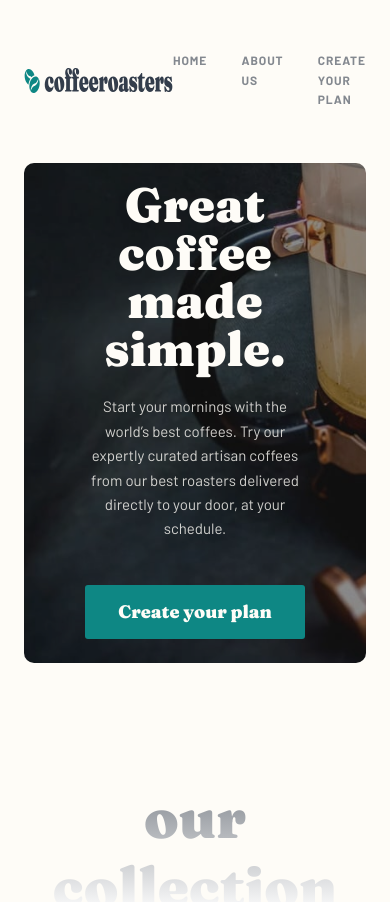
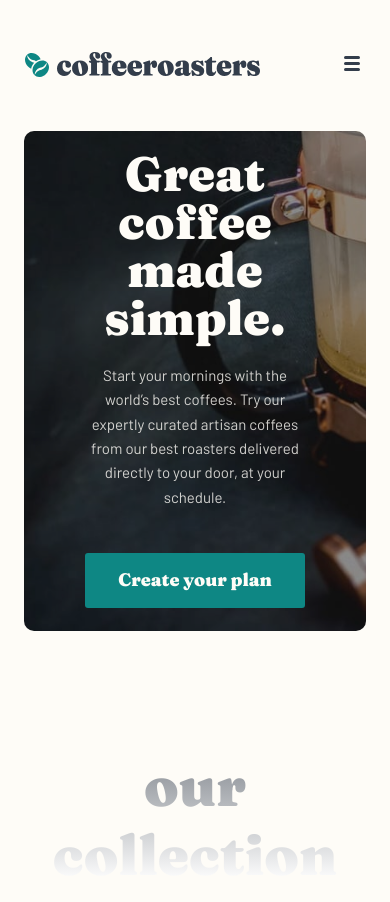
Before and after one commit to ohmymario/coffee-roasters, a Next.js app: page / in a window 390 px wide. Shown: the top 902 px of the page. Built offline with nearby package versions, Linux system fonts and the light colour scheme.

Commit message:
Added menu button and menu for mobile view

```diff
--- a/components/header/Header.js
+++ b/components/header/Header.js
@@ -1,10 +1,39 @@
-import React from 'react';
+import React, { useState, useEffect } from 'react';
 import Image from 'next/image';
 import HeaderStyles from './HeaderStyles';
 import Navigation from '../navigation/Navigation';
+import MobNavigation from '../mobNavigation/MobNavigation';
 
-const Header = () => (
-  <HeaderStyles>
+import useWindowDimensions from '../../hooks/useWindowSize';
+
+const Header = () => {
+  const { width } = useWindowDimensions();
+  const [open, setOpen] = useState(false);
+
+  const navChange = () =>
+    width <= 500 ? (
+      <div className="mobNav-Container">
+        <button type="button" onClick={() => setOpen(!open)}>
+          <Image
+            src={
+              open
+                ? '/images/icons/icon-close.svg'
+                : '/images/icons/icon-hamburger.svg'
+            }
+            layout="fixed"
+            alt="menu"
+            width={16}
+            height={15}
+          />
+        </button>
+        <MobNavigation open={open} setOpen={setOpen} />
+      </div>
+    ) : (
+      <Navigation />
+    );
+
+  return (
+    <HeaderStyles open={open}>
       <Image
         src="/images/logo.svg"
         layout="fixed"
@@ -12,8 +41,9 @@ const Header = () => (
         width={237}
         height={27}
       />
-    <Navigation />
+      {navChange()}
     </HeaderStyles>
   );
+};
 
 export default Header;
--- a/components/header/HeaderStyles.js
+++ b/components/header/HeaderStyles.js
@@ -5,6 +5,17 @@ const HeaderStyles = styled.header`
   justify-content: space-between;
   align-items: center;
   padding: 1.2em 0 2.7em 0;
+  position: ${props => (props.open ? 'fixed' : '')};
+  z-index: ${props => (props.open ? '10001' : '')};
+  width: ${props => (props.open ? 'calc(100% - 48px);' : '')};
+
+  .mobNav-Container {
+    button {
+      border: none;
+      background: none;
+      cursor: pointer;
+    }
+  }
 
   @media (max-width: 768px) {
     margin-bottom: 10px;
--- /dev/null
+++ b/components/mobNavigation/MobNavigation.js
@@ -0,0 +1,33 @@
+import React from 'react';
+import ReactDOM from 'react-dom';
+import Link from 'next/link';
+
+import { MobNavigationStyles, Overlay } from './MobNavigationStyles';
+import { routes } from '../../constants/routes';
+
+const mobNavigation = props => {
+  const { open, setOpen } = props;
+
+  const closeModal = () => {
+    setOpen(false);
+  };
+
+  return open
+    ? ReactDOM.createPortal(
+        <Overlay id="overlay" onClick={() => closeModal()}>
+          <MobNavigationStyles>
+            {routes.map(({ name, route }, i) => (
+              <li key={i}>
+                <Link href={route}>
+                  <a>{name}</a>
+                </Link>
+              </li>
+            ))}
+          </MobNavigationStyles>
+        </Overlay>,
+        document.body
+      )
+    : null;
+};
+
+export default mobNavigation;
--- /dev/null
+++ b/components/mobNavigation/MobNavigationStyles.js
@@ -0,0 +1,38 @@
+import styled from 'styled-components';
+
+const MobNavigationStyles = styled.ul`
+  position: relative;
+  margin: 130px auto;
+  padding: 0;
+  overflow: hidden;
+  text-align: center;
+  li {
+    margin-bottom: 2em;
+    a {
+      font-size: 24px;
+      color: var(--darkGreyBlue);
+      text-transform: capitalize;
+      font-family: 'Fraunces', serif;
+    }
+  }
+`;
+
+const Overlay = styled.div`
+  display: flex;
+  flex-direction: column;
+  position: fixed;
+  top: 0;
+  left: 0;
+  width: 100%;
+  height: 100%;
+  background: rgba(255, 255, 255, 1);
+  background: linear-gradient(
+    to bottom,
+    rgba(255, 255, 255, 0.99) 60%,
+    rgba(240, 240, 240, 0.99) 70%,
+    rgba(162, 162, 162, 0.35) 100%
+  );
+  z-index: 10000;
+`;
+
+export { MobNavigationStyles, Overlay };
```
Lines whose indentation alone changed are shown as unchanged.
